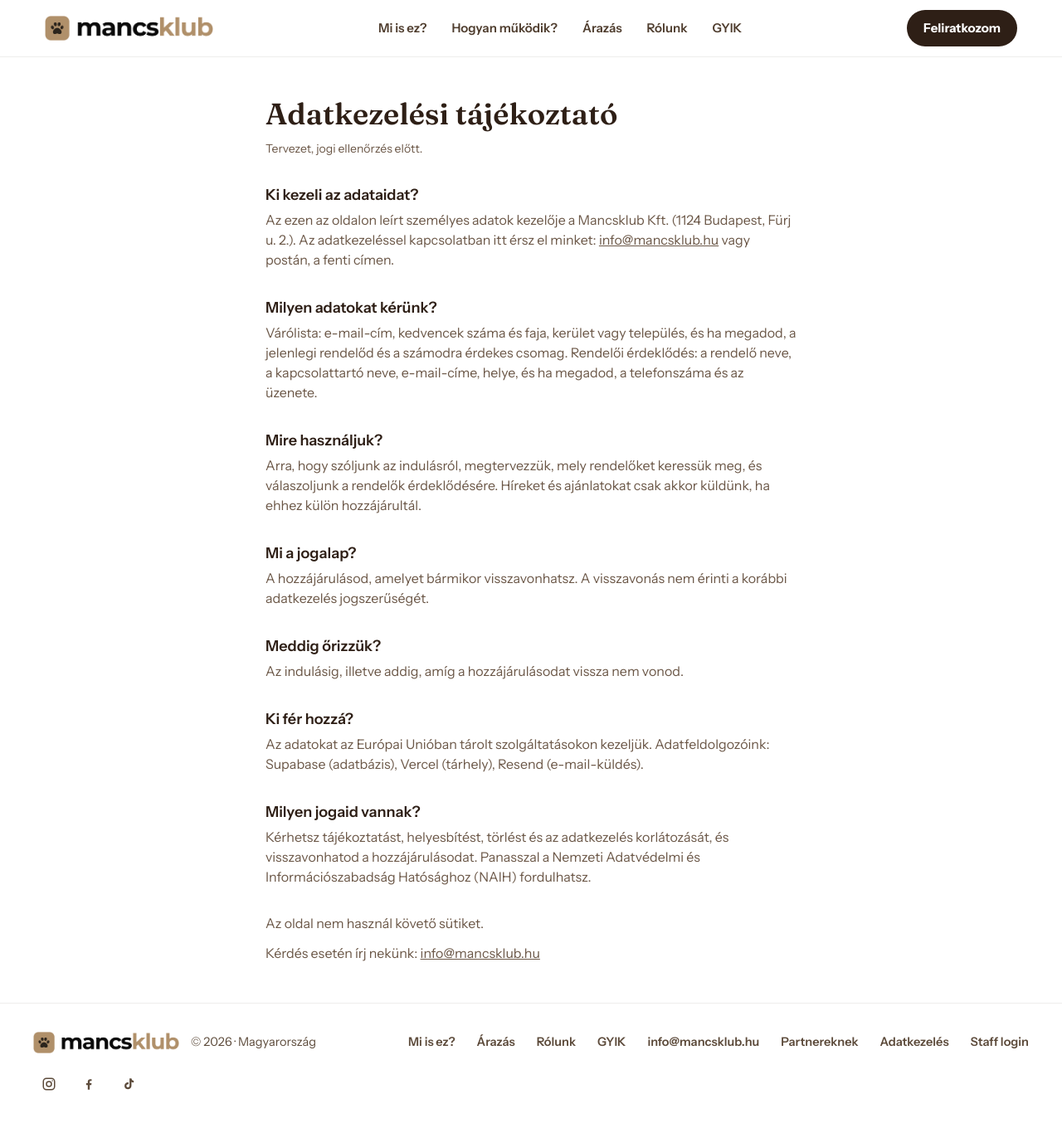
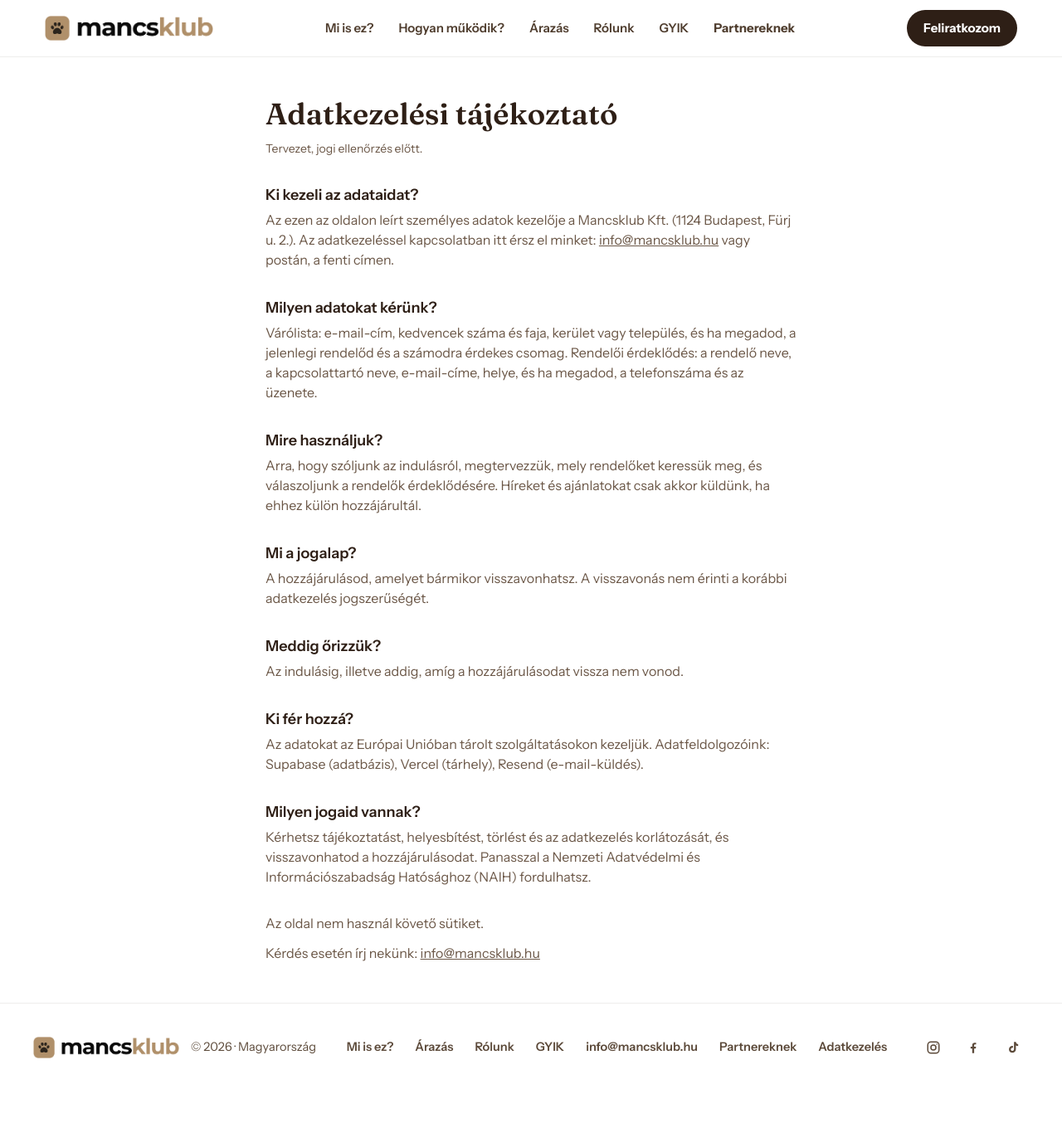
Before and after one commit to bekesbeni-sudo/mancsklub, a Next.js app: page /adatvedelem in a window 1280 px wide. Shown: the top 1354 px of the page at 83% size. After the commit the page ends 1316 px from the top, so only its background shows below. Built offline with nearby package versions, Linux system fonts and the light colour scheme.

Commit message:
Header: highlighted Partnereknek link; footer: drop staff login
Co-Authored-By: Claude Fable 5.2 <noreply@anthropic.com>

```diff
--- a/src/components/landing/chrome.tsx
+++ b/src/components/landing/chrome.tsx
@@ -20,6 +20,7 @@ export function SiteHeader() {
           <Link href="/#arazas" className="nl">{n.price}</Link>
           <Link href="/#rolunk" className="nl">{n.about}</Link>
           <Link href="/#gyik" className="nl">{n.faq}</Link>
+          <Link href="/partnereknek" className="nl nl-partner">{t.footer.partners}</Link>
         </div>
         <Link href="/#feliratkozas" className="btn" style={{ minHeight: 44, padding: "0 20px", fontSize: 15, background: "#2E1F16", color: "#FFFFFF" }}>{t.landing.cta}</Link>
       </nav>
@@ -44,7 +45,6 @@ export function SiteFooter() {
           <a href={`mailto:${site.contactEmail}`} className="nl">{site.contactEmail}</a>
           <Link href="/partnereknek" className="nl">{t.footer.partners}</Link>
           <Link href="/adatvedelem" className="nl">{n.privacy}</Link>
-          <Link href="/belepes" className="nl">{n.staffLogin}</Link>
         </div>
         <div className="soc-row">
           <a className="soc" href={site.instagram} target="_blank" rel="noopener noreferrer" aria-label={n.instagram}>
--- a/src/messages/hu.ts
+++ b/src/messages/hu.ts
@@ -18,7 +18,6 @@ export const hu = {
       about: "Rólunk",
       faq: "GYIK",
       privacy: "Adatkezelés",
-      staffLogin: "Staff login",
       copyright: "© 2026 · Magyarország",
       instagram: `${site.name} az Instagramon`,
       facebook: `${site.name} a Facebookon`,
--- a/src/styles/landing.css
+++ b/src/styles/landing.css
@@ -594,4 +594,6 @@
 @media (prefers-reduced-motion:reduce){.pw *,.pw *::before,.pw *::after{animation:none!important;transition:none!important}}
 /* Added: with reduced motion the headline words would stay invisible, because their fade-in never runs. */
 @media (prefers-reduced-motion:reduce){.pw .hx2 .hx-h1 .w{opacity:1;filter:none;transform:none}}
+.pw .nl-partner{color:#A68563;font-weight:700}
+.pw .nl-partner:hover{color:#7D572E}
 }
```
